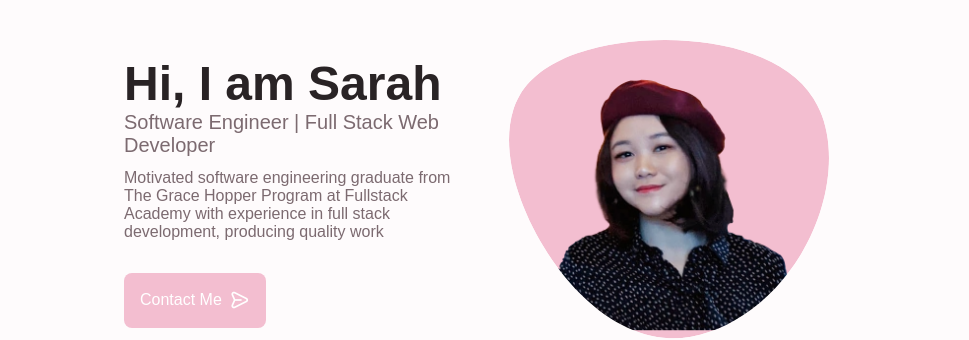
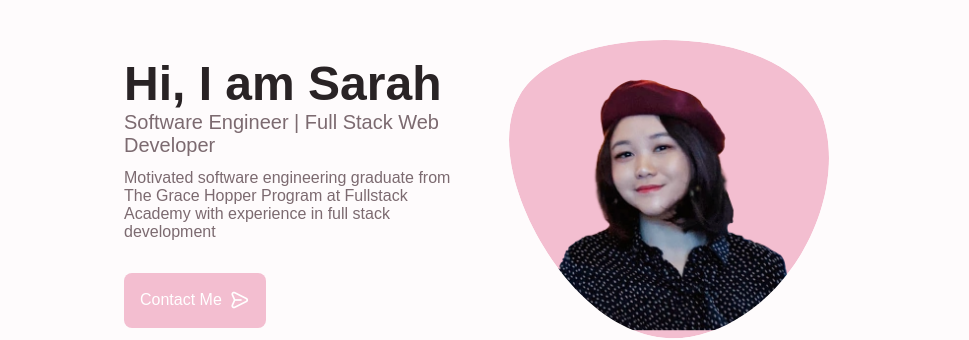
Before and after one commit to itzsarahhx3/sarah-portfolio, a plain HTML site: page index.html in a window 1280 px wide. Shown: the part 144-484 px from the top of the page, 184-1153 px from the left. Drawn offline with nearby package versions, Linux system fonts and the light colour scheme; a web font is replaced by a local one.

Commit message:
updated index

```diff
--- a/index.html
+++ b/index.html
@@ -136,8 +136,7 @@
                             <p class="home__description">
                                 Motivated software engineering graduate from The
                                 Grace Hopper Program at Fullstack Academy with
-                                experience in full stack development, producing
-                                quality work
+                                experience in full stack development
                             </p>
                             <a href="#contact" class="button button--flex">
                                 Contact Me<i
```
